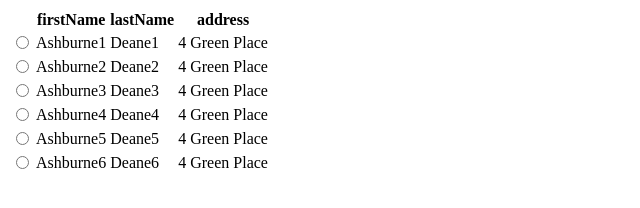
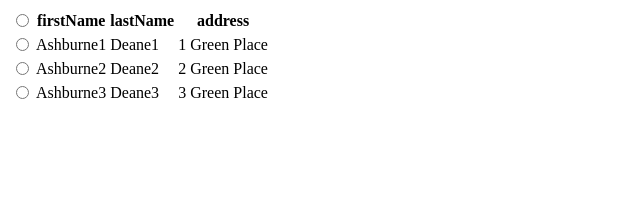
Before and after one commit to pjt3591oo/custom-element-sample, a plain HTML site: page index.html in a window 1280 px wide. Shown: the whole page, without its empty margins (0-640 px from the left). Drawn offline with Linux system fonts and the light colour scheme.

Commit message:
update: custom element 적용

```diff
--- a/index.html
+++ b/index.html
@@ -5,10 +5,11 @@
   </head>
 
   <body>
-    <table id="result">
+    <check-table select=-1 id="result">
+      <table>
         <thead>
           <tr>
-          <th></th>
+            <th><input type="radio"></th>
             <th>firstName</th>
             <th>lastName</th>
             <th>address</th>
@@ -16,6 +17,7 @@
         </thead>
         <tbody></tbody>
       </table>
+    </check-table>
 
     <template id="table-view-row">
       <tr>
@@ -25,6 +27,10 @@
         <td></td>
       </tr>
     </template>
+
+    <dialog id="dialog" >
+      <p>여러분 안녕하세요!</p>
+    </dialog>
     <script src="index.js"></script>
   </body>
 </html>
--- a/index.js
+++ b/index.js
@@ -1,36 +1,75 @@
 const state = [
-  {last_name: "Ashburne1", first_name: "Deane1", address: "4 Green Place", state: false},
-  {last_name: "Ashburne2", first_name: "Deane2", address: "4 Green Place", state: false},
-  {last_name: "Ashburne3", first_name: "Deane3", address: "4 Green Place", state: false},
-  {last_name: "Ashburne4", first_name: "Deane4", address: "4 Green Place", state: false},
-  {last_name: "Ashburne5", first_name: "Deane5", address: "4 Green Place", state: false},
-  {last_name: "Ashburne6", first_name: "Deane6", address: "4 Green Place", state: false},
+  {last_name: "Ashburne1", first_name: "Deane1", address: "1 Green Place", state: false},
+  {last_name: "Ashburne2", first_name: "Deane2", address: "2 Green Place", state: false},
+  {last_name: "Ashburne3", first_name: "Deane3", address: "3 Green Place", state: false},
 ]
 
-const table = document.getElementById('table-view-row');
-const tableBody = document.querySelector("tbody");
+class TableBody extends HTMLElement {
+  select = -1;
+  state = [];
 
-for(let obj of state) {
-  const clone = document.importNode(table.content, true);
-  const columns = clone.querySelectorAll("td");
-  columns[0].innerHTML = makeInput("onChangeHandler", obj, ['last_name', 'first_name', 'address']);
-  columns[1].textContent = obj.last_name;
-  columns[2].textContent = obj.first_name;
-  columns[3].textContent = obj.address;
-  tableBody.appendChild(clone);
+  rowTemplate = document.getElementById('table-view-row');
+
+  constructor () {
+    super();
+    this.state = state;
+    this.render();
+  }
+
+  render() {
+    for(let i = 0; i < this.state.length; i++) {
+      const rowTemplate = document.importNode(this.rowTemplate.content, true);
+      const row = rowTemplate.querySelector("tr");
+      const columns = row.querySelectorAll("td");
+
+      columns[0].appendChild(
+        this.makeInput(i)
+      );
+
+      columns[1].textContent = this.state[i].last_name;
+      columns[2].textContent = this.state[i].first_name;
+      columns[3].textContent = this.state[i].address;
+
+      this.querySelector('tbody').appendChild(row)
+    }
+  }
+
+  makeInput(idx) {
+    const input = document.createElement('input')
+    input.setAttribute("type", "radio");
+    input.setAttribute("name", "person");
+    input.addEventListener('change', this.onChangeHandler.bind(this, idx))
+    return input;
+  }
+
+  onChangeHandler(changedIdx, e) {
+    this.setAttribute('select', changedIdx);
+
+  }
+
+  attributeChangedCallback(name, oldIdx, newIdx) {
+    if (oldIdx === null) return;
+    console.log(name, oldIdx, newIdx);
+    if (this.select > -1) this.state[this.select].state = false
+    this.select = parseInt(newIdx);
+    if (this.select > -1) this.state[this.select].state = true;
+    dialogShow(this.state[this.select]);
+  }
+
+  static get observedAttributes() {
+    return ['select'];
+  }
 }
 
-function onChangeHandler(e, lastName, firstName, address) {
-  console.log(e);
-  console.log(lastName);
-  console.log(firstName);
-  console.log(address);
+function dialogShow(obj) {
+  const dialog = document.getElementById('dialog');
+  dialog.setAttribute('open', true);
+  dialog.innerHTML = `
+    <h1>${obj.last_name}</h1>
+    <h1>${obj.first_name}</h1>
+    <h1>${obj.address}</h1>
+    <button onclick="document.getElementById('dialog').close()">X</button>
+  `
 }
 
-function makeInput(handler, obj, params) {
-  return `<input
-    type="radio"
-    name="person"
-    onchange="${handler}(this, ${params.map(param => `'${obj[param]}'`).join(',')});"
-  ></input>`
-}
+customElements.define('check-table', TableBody);
```
Lines whose indentation alone changed are shown as unchanged.
